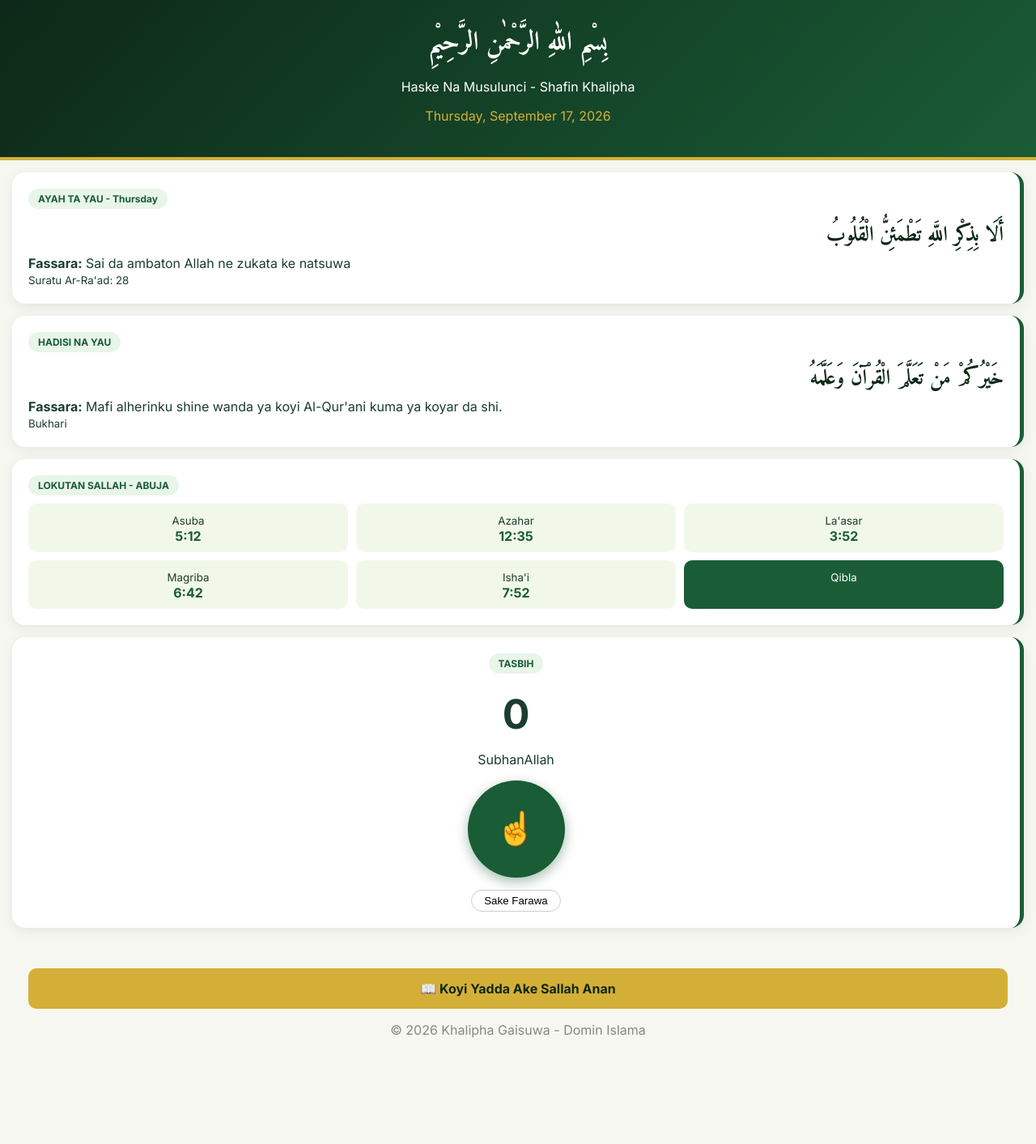
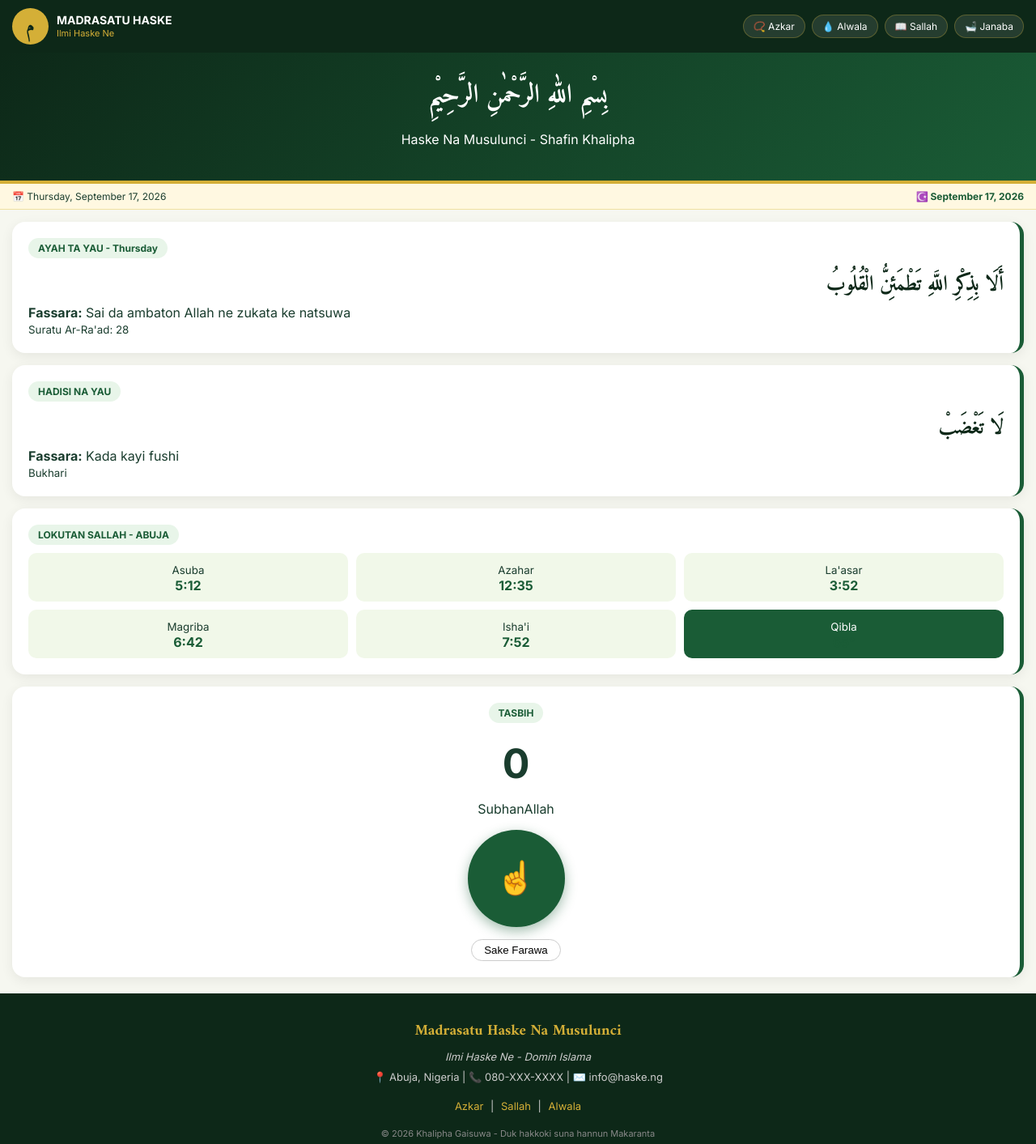
Before and after one commit to Official-Khalipha/khalipha-gaisuwa, a website: page index.html in a window 1280 px wide. Shown: the whole page at 81% size. Before the commit the page ends 1318 px from the top, so only its background shows below. Drawn offline with Linux system fonts and the light colour scheme.

Commit message:
Enhance layout with header, footer, and navigation
Added new CSS styles for header and footer, and updated the HTML structure to include a navigation bar and footer section.

```diff
--- a/index.html
+++ b/index.html
@@ -6,6 +6,7 @@
 <title>Haske Na Musulunci - Khalipha</title>
 <link href="https://fonts.googleapis.com/css2?family=Amiri:wght@700&family=Inter:wght@400;700&display=swap" rel="stylesheet">
 <style>
+/* --- CSS DINKA NA DA - BAN TABA SHI BA --- */
 body{margin:0;font-family:'Inter',sans-serif;background:#f6f7f0;color:#1a3d2e}
 .header{background:linear-gradient(135deg,#0d2818,#1a5c36);color:white;padding:25px;text-align:center;border-bottom:4px solid #d4af37}
 .header h1{font-family:'Amiri',serif;font-size:32px;margin:0}
@@ -18,13 +19,49 @@ body{margin:0;font-family:'Inter',sans-serif;background:#f6f7f0;color:#1a3d2e}
 .prayer-box b{display:block;color:#1a5c36}
 .tasbih-btn{background:#1a5c36;color:white;border:none;width:120px;height:120px;border-radius:50%;font-size:40px;box-shadow:0 5px 15px rgba(26,92,54,0.4)}
 .btn-reset{margin-top:15px;background:none;border:1px solid #ccc;padding:5px 15px;border-radius:20px}
+
+/* --- SABON CSS NA HEADER & FOOTER KAWAI --- */
+.top-nav{background:#0d2818;display:flex;justify-content:space-between;align-items:center;padding:10px 15px;position:sticky;top:0;z-index:1000}
+.logo-box{display:flex;align-items:center;gap:10px}
+.logo-img{width:45px;height:45px;background:#d4af37;border-radius:50%;display:flex;align-items:center;justify-content:center;font-family:'Amiri',serif;font-size:24px;color:#0d2818;font-weight:bold;overflow:hidden}
+.logo-img img{width:100%;height:100%;object-fit:cover}
+.school-name b{display:block;color:white;font-size:14px;line-height:1.2}
+.school-name span{display:block;color:#d4af37;font-size:11px}
+.nav-links{display:flex;gap:8px;overflow-x:auto}
+.nav-links a{background:rgba(255,255,255,0.1);color:white;text-decoration:none;padding:6px 12px;border-radius:20px;font-size:12px;white-space:nowrap;border:1px solid rgba(212,175,55,0.3)}
+.nav-links a:hover{background:#d4af37;color:#0d2818}
+.date-bar{background:#fff8e1;padding:8px 15px;display:flex;justify-content:space-between;font-size:12px;border-bottom:1px solid #f0e0a0}
+.footer-modern{background:#0d2818;color:#ccc;padding:30px 20px;margin-top:20px;text-align:center}
+.footer-modern h3{color:#d4af37;margin:0 0 5px 0;font-family:'Amiri',serif}
+.footer-modern p{font-size:13px;line-height:1.6;margin:5px 0}
 </style>
 </head>
 <body>
+
+<div class="top-nav">
+  <div class="logo-box">
+    <div class="logo-img"><img src="logo.png" onerror="this.style.display='none'; this.parentElement.innerText='م'" alt="Logo"></div>
+    <div class="school-name">
+      <b>MADRASATU HASKE</b>
+      <span>Ilmi Haske Ne</span>
+    </div>
+  </div>
+  <div class="nav-links">
+    <a href="azkar.html">📿 Azkar</a>
+    <a href="alwala.html">💧 Alwala</a>
+    <a href="sallah.html">📖 Sallah</a>
+    <a href="janaba.html">🛁 Janaba</a>
+  </div>
+</div>
+
 <div class="header">
 <h1>بِسْمِ اللهِ الرَّحْمٰنِ الرَّحِيْمِ</h1>
 <p>Haske Na Musulunci - Shafin Khalipha</p>
-<p id="hijri" style="color:#d4af37"></p>
+</div>
+
+<div class="date-bar">
+  <span id="greg-date">📅...</span>
+  <span id="hijri-date" style="color:#1a5c36;font-weight:bold">☪️...</span>
 </div>
 
 <div class="card">
@@ -36,9 +73,9 @@ body{margin:0;font-family:'Inter',sans-serif;background:#f6f7f0;color:#1a3d2e}
 
 <div class="card">
 <span class="badge">HADISI NA YAU</span>
-<div class="arabic">خَيْرُكُمْ مَنْ تَعَلَّمَ الْقُرْآنَ وَعَلَّمَهُ</div>
-<div class="hausar"><b>Fassara:</b> Mafi alherinku shine wanda ya koyi Al-Qur'ani kuma ya koyar da shi.</div>
-<small>Bukhari</small>
+<div class="arabic" id="hadisi-ar"></div>
+<div class="hausar"><b>Fassara:</b> <span id="hadisi-ha"></span></div>
+<small id="hadisi-ref"></small>
 </div>
 
 <div class="card">
@@ -61,9 +98,16 @@ body{margin:0;font-family:'Inter',sans-serif;background:#f6f7f0;color:#1a3d2e}
 <button class="btn-reset" onclick="reset()">Sake Farawa</button>
 </div>
 
-<div style="text-align:center;padding:20px;color:#888">
-<a href="sallah.html" style="display:block;text-align:center;background:#d4af37;color:#0d2818;padding:15px;border-radius:10px;text-decoration:none;margin:15px;font-weight:bold">📖 Koyi Yadda Ake Sallah Anan</a>
-<p>© 2026 Khalipha Gaisuwa - Domin Islama</p>
+<div class="footer-modern">
+  <h3>Madrasatu Haske Na Musulunci</h3>
+  <p><i>Ilmi Haske Ne - Domin Islama</i></p>
+  <p>📍 Abuja, Nigeria | 📞 080-XXX-XXXX | ✉️ info@haske.ng</p>
+  <p style="margin-top:15px;">
+    <a href="azkar.html" style="color:#d4af37;text-decoration:none;margin:0 5px">Azkar</a> |
+    <a href="sallah.html" style="color:#d4af37;text-decoration:none;margin:0 5px">Sallah</a> |
+    <a href="alwala.html" style="color:#d4af37;text-decoration:none;margin:0 5px">Alwala</a>
+  </p>
+  <p style="margin-top:15px;color:#888;font-size:11px">© 2026 Khalipha Gaisuwa - Duk hakkoki suna hannun Makaranta</p>
 </div>
 
 <script>
@@ -80,13 +124,32 @@ const ayahs = [
   {ar:"وَتَوَكَّلْ عَلَى اللَّهِ", ha:"Ka dogara ga Allah", ref:"Suratu Al-Ahzab: 3"},
   {ar:"وَاللَّهُ خَيْرُ الرَّازِقِينَ", ha:"Allah shine mafi alherin masu arzuta", ref:"Suratu Al-Jumu'a: 11"}
 ];
+const hadisai = [
+  {ar:"خَيْرُكُمْ مَنْ تَعَلَّمَ الْقُرْآنَ وَعَلَّمَهُ", ha:"Mafi alherinku shine wanda ya koyi Al-Qur'ani kuma ya koyar da shi", ref:"Bukhari"},
+  {ar:"إِنَّمَا الأَعْمَالُ بِالنِّيَّاتِ", ha:"Lallai ayyuka suna bisa niyya", ref:"Bukhari & Muslim"},
+  {ar:"مَنْ لَا يَرْحَمُ لَا يُرْحَمُ", ha:"Wanda baya jin kai, ba za a ji kansa ba", ref:"Bukhari"},
+  {ar:"الدِّينُ النَّصِيحَةُ", ha:"Addini Nasiha ne", ref:"Muslim"},
+  {ar:"لَا تَغْضَبْ", ha:"Kada kayi fushi", ref:"Bukhari"},
+  {ar:"تَبَسُّمُكَ فِي وَجْهِ أَخِيكَ صَدَقَةٌ", ha:"Murmushinka a fuskar dan uwanka sadaka ce", ref:"Tirmidhi"},
+  {ar:"مَنْ صَمَتَ نَجَا", ha:"Wanda yayi shiru ya tsira", ref:"Tirmidhi"}
+];
 let today = new Date();
 let dayNum = today.getDay();
 document.getElementById("ayah-ar").innerText = ayahs[dayNum].ar;
 document.getElementById("ayah-ha").innerText = ayahs[dayNum].ha;
 document.getElementById("ayah-ref").innerText = ayahs[dayNum].ref;
+document.getElementById("hadisi-ar").innerText = hadisai[dayNum].ar;
+document.getElementById("hadisi-ha").innerText = hadisai[dayNum].ha;
+document.getElementById("hadisi-ref").innerText = hadisai[dayNum].ref;
 document.getElementById("ranar").innerText = today.toLocaleDateString('ha-NG',{weekday:'long'});
-document.getElementById('hijri').innerText = today.toLocaleDateString('ha-NG',{weekday:'long',year:'numeric',month:'long',day:'numeric'});
+
+// SABON KWANAN WATA BIYU
+try{
+  document.getElementById('greg-date').innerText = "📅 " + today.toLocaleDateString('ha-NG',{weekday:'long', day:'numeric', month:'long', year:'numeric'});
+  document.getElementById('hijri-date').innerText = "☪️ " + new Intl.DateTimeFormat('ha-NG-u-ca-islamic',{day:'numeric',month:'long',year:'numeric'}).format(today);
+}catch(e){
+  document.getElementById('hijri-date').innerText = "☪️ " + today.toLocaleDateString('ar-SA-u-ca-islamic',{day:'numeric',month:'long',year:'numeric'});
+}
 </script>
 </body>
-  </html>
+</html>
```
